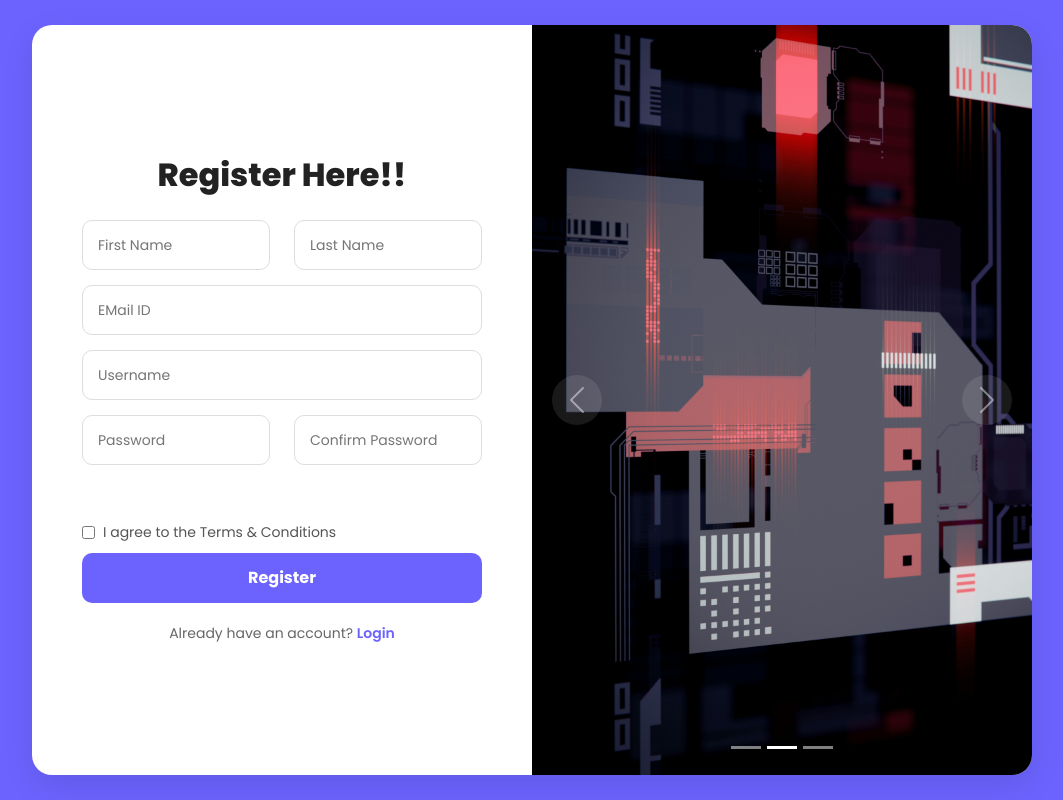
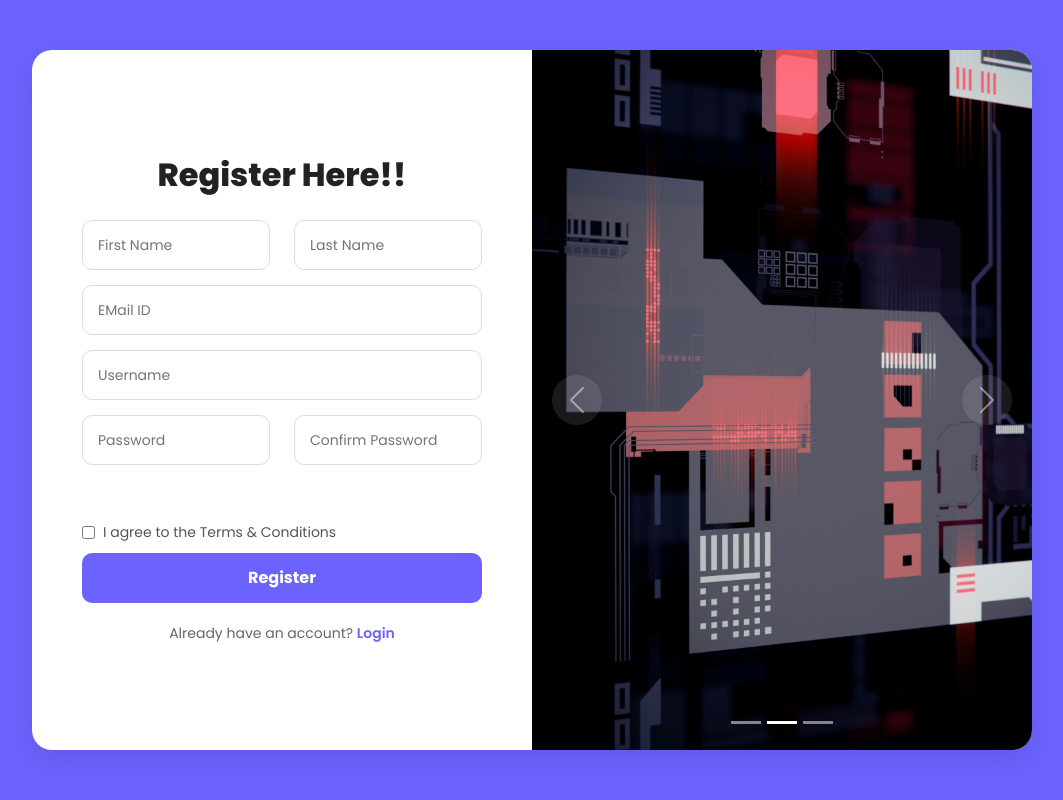
Before and after one commit to Aravinth152/TestProjectJour, a plain HTML site: page index.html in a window 1280 px wide. Shown: the whole page, without its empty margins (108-1171 px from the left). Drawn offline with nearby package versions, Linux system fonts and the light colour scheme.

Commit message:
Some important changes

```diff
--- a/assets/css/styles.css
+++ b/assets/css/styles.css
@@ -64,10 +64,12 @@ body {
 
 .form {
     width: 50%;
+    height: 700px;
     display: flex;
     justify-content: center;
     align-items: center;
     padding: 40px;
+    overflow: hidden;
 }
 
 .login-form,
@@ -183,7 +185,7 @@ body {
 .carousel,
 .carousel-inner,
 .carousel-item {
-    height: 100%;
+    height: 700px;
     width: 100%;
 }
 
@@ -191,6 +193,7 @@ body {
     width: 100%;
     height: 100%;
     object-fit: cover;
+    display: block;
 }
 
 .carousel-control-prev,
```
